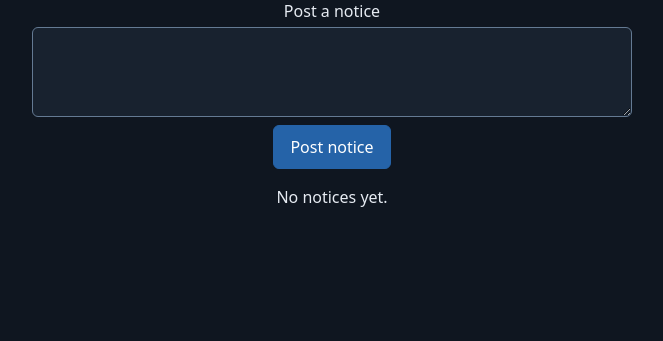
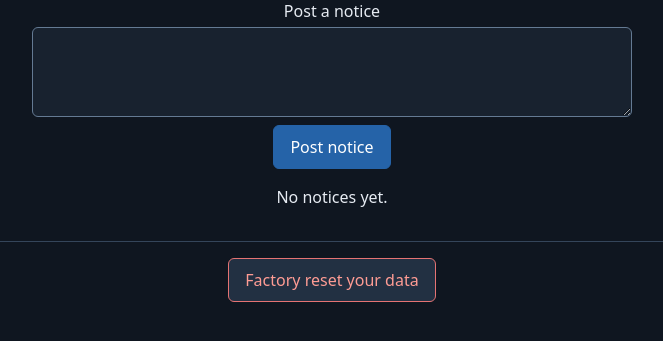
Before and after one commit to Jedidiah-coder/NushHACK-26, a Flask app: page / in a window 1280 px wide. Shown: the part 198-539 px from the top of the page, without its empty margins (308-971 px from the left). Run offline with Flask 3, Linux system fonts and the light colour scheme; the visitor is signed in with stand-in values (Sample User, id 1); data that the repository does not hold is empty.

Commit message:
Add a factory reset button for local data
Rewrite data.json to an empty list after a confirmation that says how many
unsent records would be lost. Records in Supabase are left in place and
download again when the app is online.

Co-Authored-By: Claude Opus 5.5 <noreply@anthropic.com>

```diff
--- a/NUSHack/Static/css/style.css
+++ b/NUSHack/Static/css/style.css
@@ -247,6 +247,22 @@ ul {
   flex: 1 1 200px;
   margin: 0;
   font-weight: 700;
+}
+
+.data-reset {
+  margin-top: 32px;
+  padding-top: 16px;
+  border-top: 1px solid var(--border);
+  text-align: center;
+}
+
+.data-reset button {
+  border-color: var(--sos-border);
+  color: var(--error);
+}
+
+.data-reset p {
+  margin: 8px 0 0;
 }
 
 .notification-prompt {
--- a/NUSHack/Static/js/script.js
+++ b/NUSHack/Static/js/script.js
@@ -783,6 +783,39 @@ checklistForm.addEventListener("submit", async (event) => {
   }
 });
 
+document.getElementById("reset-data").addEventListener("click", async () => {
+  const resetResult = document.getElementById("reset-result");
+  resetResult.textContent = "";
+
+  let lossWarning = "Anything not yet uploaded will be permanently lost.";
+  try {
+    const { pending } = await requestJson("/api/status");
+    lossWarning =
+      pending > 0
+        ? `${pending} record(s) not yet uploaded will be permanently lost.`
+        : "No records are waiting to upload.";
+  } catch (error) {
+    console.warn(error);
+  }
+
+  const confirmed = window.confirm(
+    `Factory reset your data?\n\nThis erases the saved data file on this computer. ${lossWarning}\n\nRecords already in Supabase are not deleted and will download again when BITS is online.`
+  );
+  if (!confirmed) {
+    return;
+  }
+
+  try {
+    await requestJson("/api/reset-data", { method: "POST" });
+    resetResult.textContent =
+      "Local data reset. Records already in Supabase will download again when BITS is online.";
+    await Promise.all([refreshRecords(), refreshStatus(), refreshUsers()]);
+  } catch (error) {
+    console.warn(error);
+    resetResult.textContent = "Couldn't reset your data. Please try again.";
+  }
+});
+
 sosButton.addEventListener("click", () => {
   const ownSos = activeSos.find((record) => record.data.sender_id === currentUserId);
   // A second press shows the existing alert instead of sending a duplicate.
--- a/NUSHack/app.py
+++ b/NUSHack/app.py
@@ -309,7 +309,8 @@ def save_new_record(data, user):
     sync_pending_records()
 
     with data_lock:
-        return next(r for r in load_records() if r["id"] == record["id"])
+        # A reset can clear the file while this record is uploading.
+        return next((r for r in load_records() if r["id"] == record["id"]), record)
 
 
 def find_taken_down_notices(records):
@@ -558,6 +559,14 @@ def create_record():
     return jsonify(save_new_record(prepared, user)), 201
 
 
+@app.route("/api/reset-data", methods=["POST"])
+def reset_data():
+    # Only clears this computer's data.json. Nothing is deleted from Supabase.
+    with data_lock:
+        save_store([])
+    return jsonify(reset=True)
+
+
 @app.route("/api/sos/<sos_id>/resolve", methods=["POST"])
 def resolve_sos(sos_id):
     with data_lock:
--- a/NUSHack/template/index.html
+++ b/NUSHack/template/index.html
@@ -119,6 +119,11 @@
     </section>
   </main>
 
+  <footer class="data-reset">
+    <button id="reset-data" type="button">Factory reset your data</button>
+    <p id="reset-result" role="status"></p>
+  </footer>
+
   <script src="{{ url_for('static', filename='js/script.js') }}"></script>
 </body>
 </html>
```
